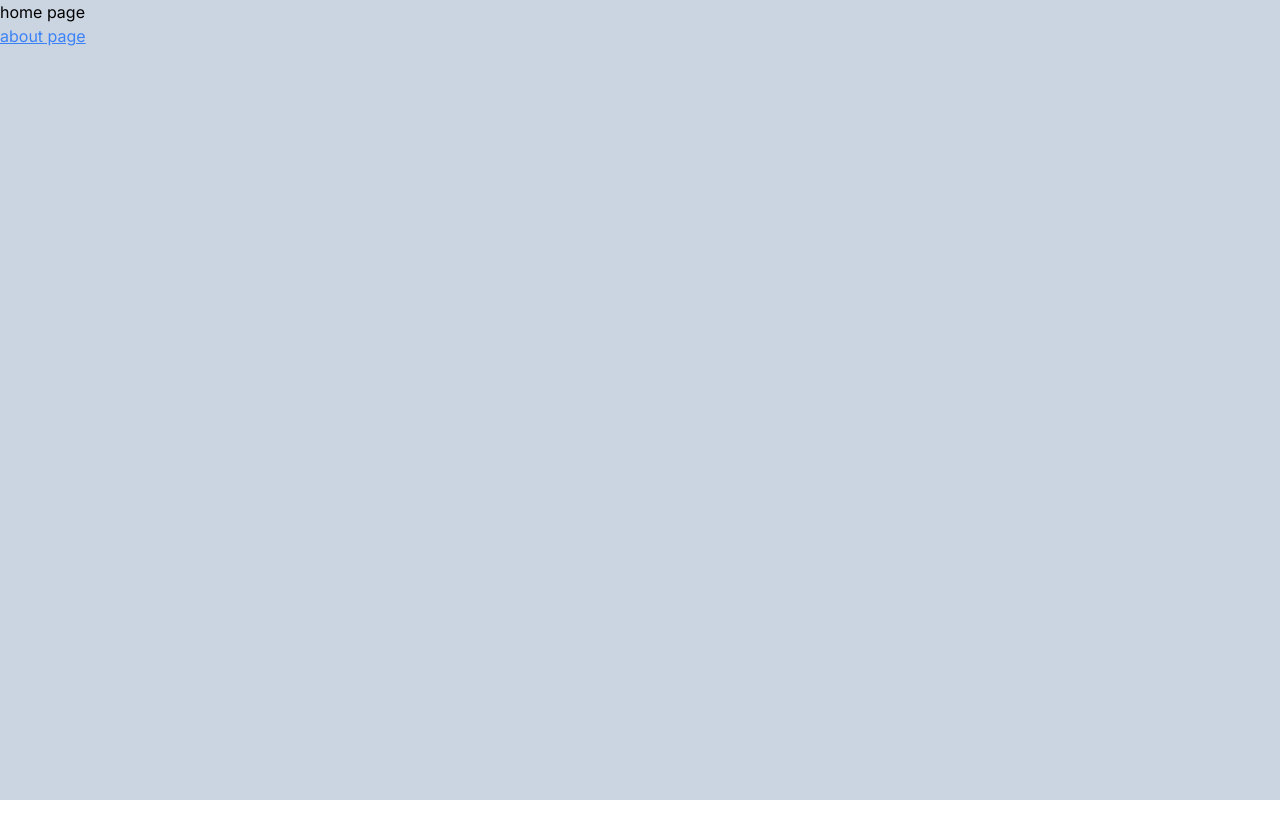
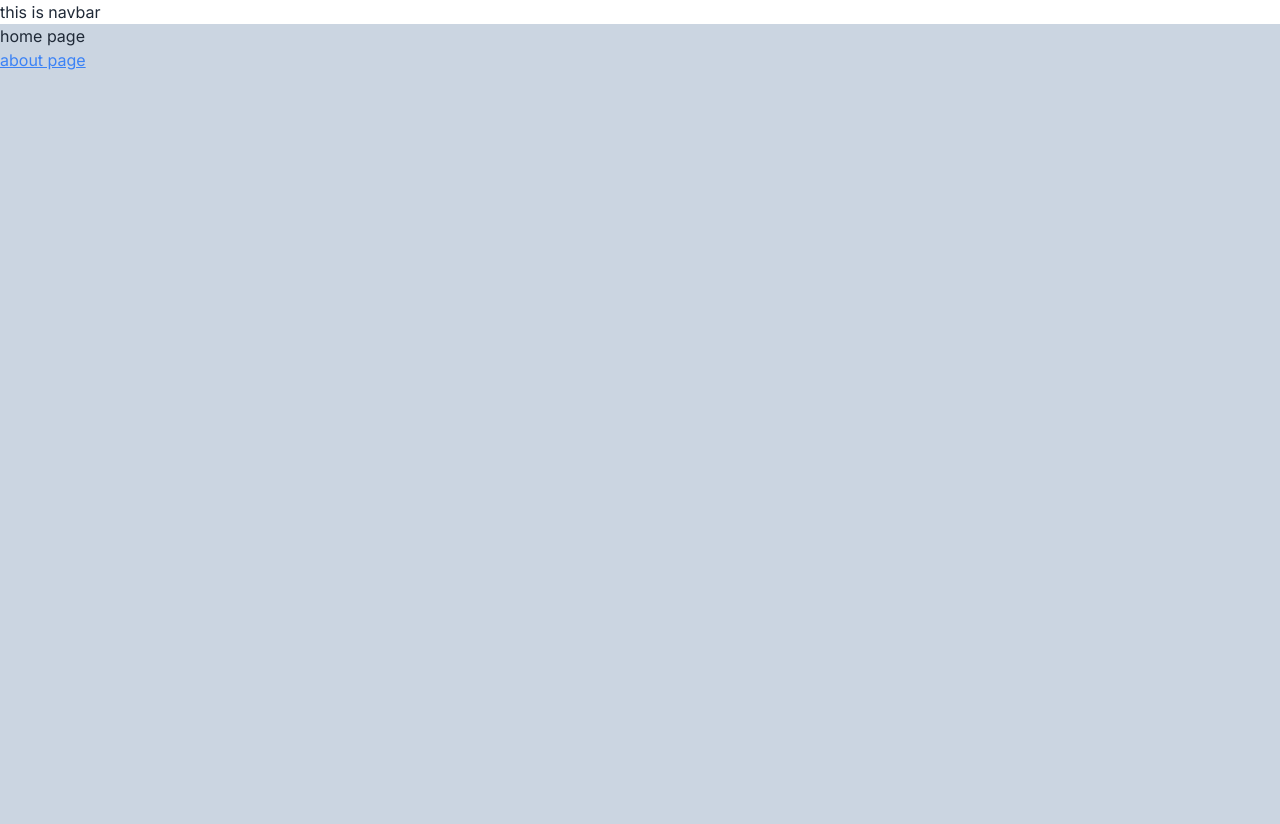
Before and after one commit to kewalkhondekar25/NextJs-Basics, a Next.js app in the folder ui/: page / in a window 1280 px wide. Before the commit the page ends 800 px from the top, so only its background shows below. Built offline with nearby package versions, Linux system fonts and the light colour scheme.

Commit message:
feat: layout added

```diff
--- a/ui/src/app/layout.tsx
+++ b/ui/src/app/layout.tsx
@@ -5,7 +5,7 @@ import "./globals.css";
 const inter = Inter({ subsets: ["latin"] });
 
 export const metadata: Metadata = {
-  title: "Create Next App",
+  title: "Nextjs UI",
   description: "Generated by create next app",
 };
 
@@ -16,7 +16,10 @@ export default function RootLayout({
 }>) {
   return (
     <html lang="en">
-      <body className={inter.className}>{children}</body>
+      <body className={inter.className}>
+        <p>this is navbar</p>
+        {children}
+      </body>
     </html>
   );
 }
--- a/ui/tailwind.config.ts
+++ b/ui/tailwind.config.ts
@@ -15,6 +15,6 @@ const config: Config = {
       },
     },
   },
-  plugins: [],
+  plugins: [require('@tailwindcss/typography'), require('daisyui')],
 };
 export default config;
```
Also changed, not shown: ui/package.json (+7 -5 lines), 1 other file (tests, documents, lock files or other folders).
